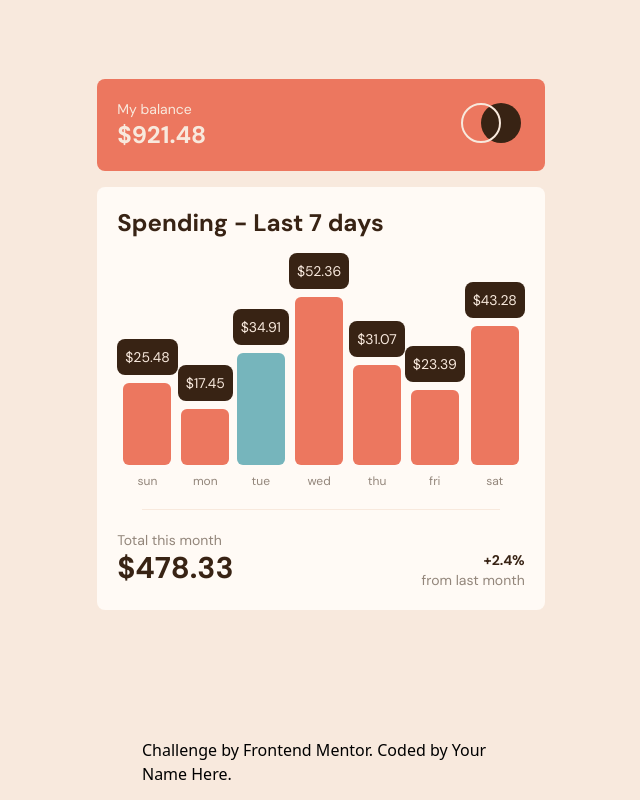
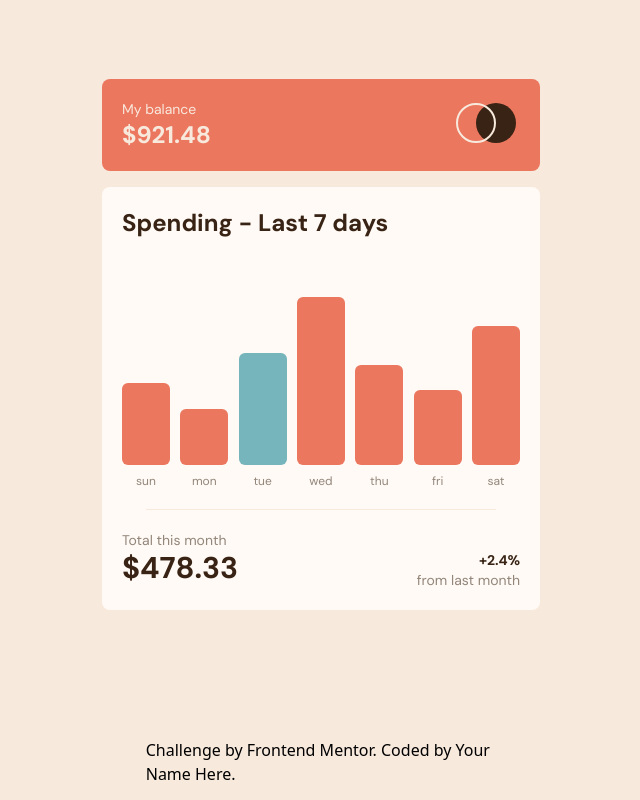
Before and after one commit to Grathienbeto/expensesChart, a React (Vite) app: page / in a window 1280 px wide. Shown: the whole page, without its empty margins (319-959 px from the left). Built offline with nearby package versions, Linux system fonts and the light colour scheme.

Commit message:
Showing all prices....

```diff
--- a/src/components/Amount.jsx
+++ b/src/components/Amount.jsx
@@ -1,9 +1,9 @@
 import PropType from "prop-types";
 
-export const Amount = ({ amount }) => {
+export const Amount = ({ amount, show }) => {
   return (
     <div
-      className={`lg:block hidden text-center text-sm bg-darkBrown text-bold text-cream py-2 px-2 rounded-lg`}
+      className={`text-center text-sm bg-darkBrown text-bold text-cream py-2 px-2 rounded-lg hidden ${show}`}
     >
       ${amount}
     </div>
--- a/src/components/Day.jsx
+++ b/src/components/Day.jsx
@@ -1,6 +1,6 @@
 import PropType from "prop-types";
 
-export const Day = ({ data, bg, handleMouseOver }) => {
+export const Day = ({ data, bg, handleMouseOver, handleMouseLeave }) => {
   const { day, amount } = data;
 
   let height = amount / 5;
@@ -8,7 +8,8 @@ export const Day = ({ data, bg, handleMouseOver }) => {
   return (
     <>
       <div
-        onMouseOver={handleMouseOver}
+        onMouseLeave={() => handleMouseLeave()}
+        onMouseOver={() => handleMouseOver()}
         className={`w-[2rem] lg:w-[3rem] rounded-md ${bg} hover:opacity-75 hover:cursor-pointer`}
         style={{
           height: `${height}rem`,
@@ -23,4 +24,5 @@ Day.propTypes = {
   data: PropType.object,
   bg: PropType.string,
   handleMouseOver: PropType.func,
+  handleMouseLeave: PropType.func,
 };
--- a/src/components/Days.jsx
+++ b/src/components/Days.jsx
@@ -1,12 +1,20 @@
 import PropType from "prop-types";
 import { Day } from "./Day";
 import { Amount } from "./Amount";
-// import { useState } from "react";
+import { useState } from "react";
 
 export const Days = ({ data }) => {
   let today = new Date().getDay();
 
-  const handleMouseOver = () => {};
+  const [show, setShow] = useState("");
+
+  const handleMouseOver = () => {
+    setShow("lg:block");
+  };
+
+  const handleMouseLeave = () => {
+    setShow("");
+  };
 
   return (
     <div className="flex flex-row justify-between align-bottom items-end p-5 px-5 bg-paleOrange h-[250px]">
@@ -16,12 +24,13 @@ export const Days = ({ data }) => {
             className="flex flex-col text-center gap-2 align-middle items-center"
             key={i}
           >
-            <Amount amount={elem.amount} />
+            <Amount amount={elem.amount} show={show} />
 
             <Day
               data={elem}
               bg={today === i ? "bg-cyan" : "bg-softRed"}
               handleMouseOver={handleMouseOver}
+              handleMouseLeave={handleMouseLeave}
               key={i}
             />
           </div>
```
